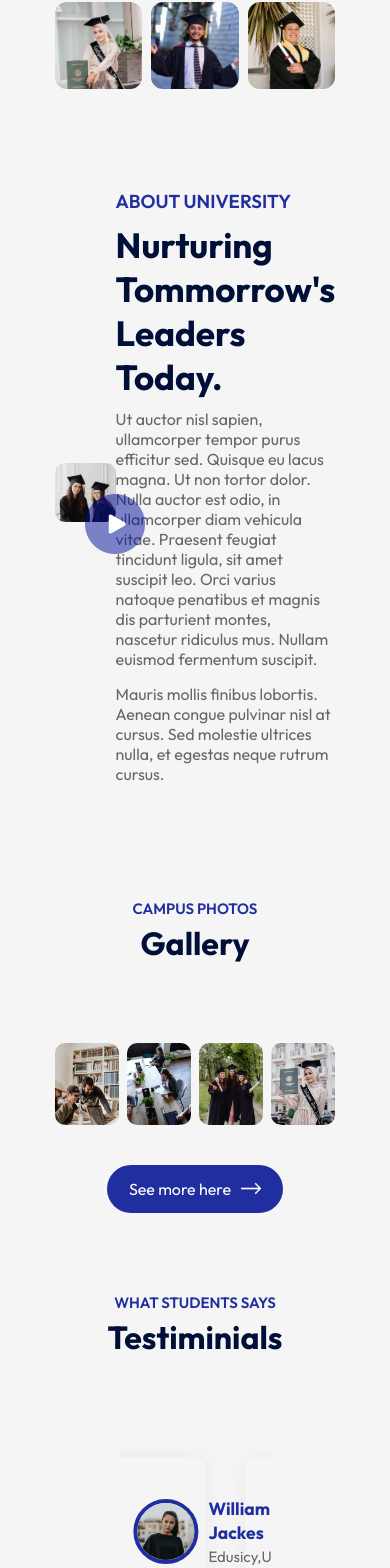
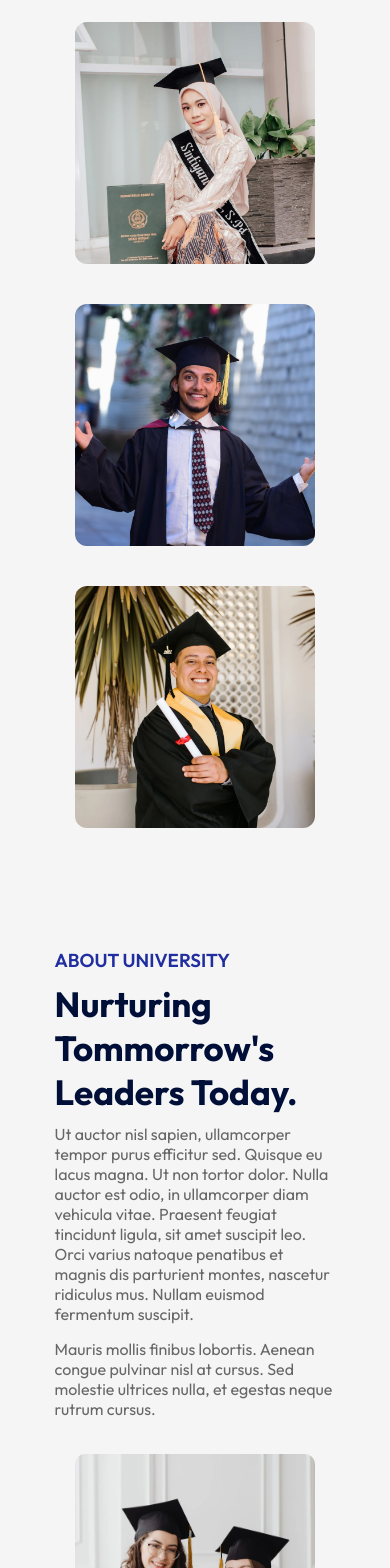
Before and after one commit to sandeep325/Education_web, a React (Create React App) app: page / in a window 390 px wide. Shown: the part 1056-2624 px from the top of the page. Built offline with nearby package versions, Linux system fonts and the light colour scheme.

Commit message:
responsive

```diff
--- a/src/Components/About/About.css
+++ b/src/Components/About/About.css
@@ -42,3 +42,21 @@
     color: #676767;
     margin-bottom: 15px;
 }
+
+/* media query */
+
+@media (max-width:800px) {
+    .about {
+        flex-direction: column;
+    }
+
+    .left-about {
+        flex-basis: 100%;
+        margin: 20px;
+        order: 2;
+    }
+    .right-about {
+        flex-basis: 100%;
+        /* order: 1; */
+    }
+}
--- a/src/Components/Campus/Campus.css
+++ b/src/Components/Campus/Campus.css
@@ -13,3 +13,15 @@
     width: 23%;
     border-radius: 10px;
 }
+
+/* ---Media query--- */
+
+@media (max-width:800px) {
+    .gallery {
+        flex-wrap: wrap;
+    }
+    .gallery img {
+        width: 48%;
+        margin-bottom: 25px;
+    }
+}
--- a/src/Components/Contact/Contact.css
+++ b/src/Components/Contact/Contact.css
@@ -6,18 +6,18 @@
     justify-content: space-between;
 }
 
-.contact-col{
+.contact-col {
     flex-basis: 48%;
     color: #676767;
 }
 
 .contact-col h3 {
-    color:#000F38;
+    color: #000F38;
     font-weight: 500;
     font-size: 25px;
     display: flex;
     align-items: center;
-    margin-bottom:20px;
+    margin-bottom: 20px;
 }
 
 .contact-col h3 img {
@@ -32,18 +32,19 @@
 }
 
 .contact-col ul li {
-display: flex;
-align-items: center;
-margin: 20px 0;
+    display: flex;
+    align-items: center;
+    margin: 20px 0;
 }
 
 
 .contact-col ul li img {
-width: 20px;
-margin-right: 4px;
+    width: 20px;
+    margin-right: 4px;
 }
 
-.contact form input , .contact form textarea {
+.contact form input,
+.contact form textarea {
     display: block;
     width: 100%;
     background: #EBECFE;
@@ -54,3 +55,12 @@
     margin-top: 5px;
     resize: none;
 }
+
+@media (max-width:700px) {
+    .contact {
+        display: block;
+    }
+    .contact-col {
+        padding: 20px;
+    }
+}
--- a/src/Components/Footer/Footer.css
+++ b/src/Components/Footer/Footer.css
@@ -22,3 +22,17 @@
 .footer p {
     margin-left: 5px;
 }
+
+/* meida query */
+@media (max-width:600px) {
+    .footer {
+        display: block;
+        text-align: center;
+    }
+    .footer ul li {
+        margin: 10px;
+    }
+    .footer ul {
+        margin-top: 10px;
+    }
+}
--- a/src/Components/Programs/Programs.css
+++ b/src/Components/Programs/Programs.css
@@ -43,3 +43,17 @@
     opacity: 1;
     padding-top: 0%;
 }
+
+
+/* media query */
+@media (max-width:650px) {
+
+    .programs {
+        flex-direction: column;
+    }
+
+    .program {
+        flex-basis: 100%;
+        margin: 20px;
+    }
+}
--- a/src/Components/Testimonial/Testimonial.css
+++ b/src/Components/Testimonial/Testimonial.css
@@ -60,3 +60,42 @@
 .user-info h3 {
     color: #212EA0;
 }
+
+/*  ---meida query---  */
+@media (max-width:800px) {
+
+    .testimonial{
+      padding: 0 40px;
+    }
+
+    .next-btn,.back-btn {
+        padding: 10px;
+        width: 35px;
+    }
+    .testimonial ul li {
+        padding: 10px;
+    }
+
+    .slide {
+        padding: 10px;
+    }
+
+    .slide img {
+        width: 50px;
+        border: 3px solid #212EA0;
+    }
+
+  @media  (max-width:600px) {
+    .user-info {
+        display: block;
+        margin-bottom: 10px;
+        font-size: 12px;
+    }
+    .user-info h3 {
+        font-size: 16px;
+    }
+    .slider p {
+        font-size: 12px;
+    }
+  }
+}
--- a/src/Components/Testimonial/Testimonial.jsx
+++ b/src/Components/Testimonial/Testimonial.jsx
@@ -38,11 +38,9 @@
                                     <span>Edusicy,USA</span>
                                 </div>
                             </div>
-                            <p> some Description here ramndom some Description here ramndom some Description here ramndom some Description here
-                                Description here ramndomsome Description here ramndom
-                                some Description here  ramndomsome Description here ramndomsome Description here ramndomsome Description here ramndom</p>
-
-
+                            <p>some Description here ramndom some Description here ramndomsome
+                             Description here ramndomsome Description here ramndom. some Description here ramndomsome Description here.
+                              ramndomsome Description here ramndomsome Description here ramndom</p>
                         </div>
                     </li>
 
@@ -56,9 +54,9 @@
                                     <span>Edusicy,USA</span>
                                 </div>
                             </div>
-                            <p> some Description here ramndom some Description here ramndom some Description here ramndom some Description here
-                                Description here ramndomsome Description here ramndom
-                                some Description here  ramndomsome Description here ramndomsome Description here ramndomsome Description here ramndom</p>
+                            <p>some Description here ramndom some Description here ramndomsome
+                             Description here ramndomsome Description here ramndom. some Description here ramndomsome Description here.
+                              ramndomsome Description here ramndomsome Description here ramndom</p>
                         </div>
                     </li>
 
@@ -73,9 +71,9 @@
                                     <span>Edusicy,USA</span>
                                 </div>
                             </div>
-                            <p> some Description here ramndom some Description here ramndom some Description here ramndom some Description here ramndomsome Description here ramndom  some Description here ramndom some Description here ramndom some Description here ramndomsome Description here ramndom
-                                some Description here ramndom some Description here ramndomsome Description here ramndomsome Description here ramndom
-                                some Description here ramndomsome Description here ramndomsome Description here ramndomsome Description here ramndom</p>
+                            <p>some Description here ramndom some Description here ramndomsome
+                             Description here ramndomsome Description here ramndom. some Description here ramndomsome Description here.
+                              ramndomsome Description here ramndomsome Description here ramndom</p>
                         </div>
                     </li>
 
@@ -90,9 +88,9 @@
                                     <span>Edusicy,USA</span>
                                 </div>
                             </div>
-                            <p> some Description here ramndom some Description here ramndom some Description here ramndom some Description here ramndomsome Description here ramndom  some Description here ramndom some Description here ramndom some Description here ramndomsome Description here ramndom
-                                some Description here ramndom some Description here ramndomsome Description here ramndomsome Description here ramndom
-                                some Description here ramndomsome Description here ramndomsome Description here ramndomsome Description here ramndom</p>
+                            <p>some Description here ramndom some Description here ramndomsome
+                             Description here ramndomsome Description here ramndom. some Description here ramndomsome Description here.
+                              ramndomsome Description here ramndomsome Description here ramndom</p>
                         </div>
                     </li>
 
```
